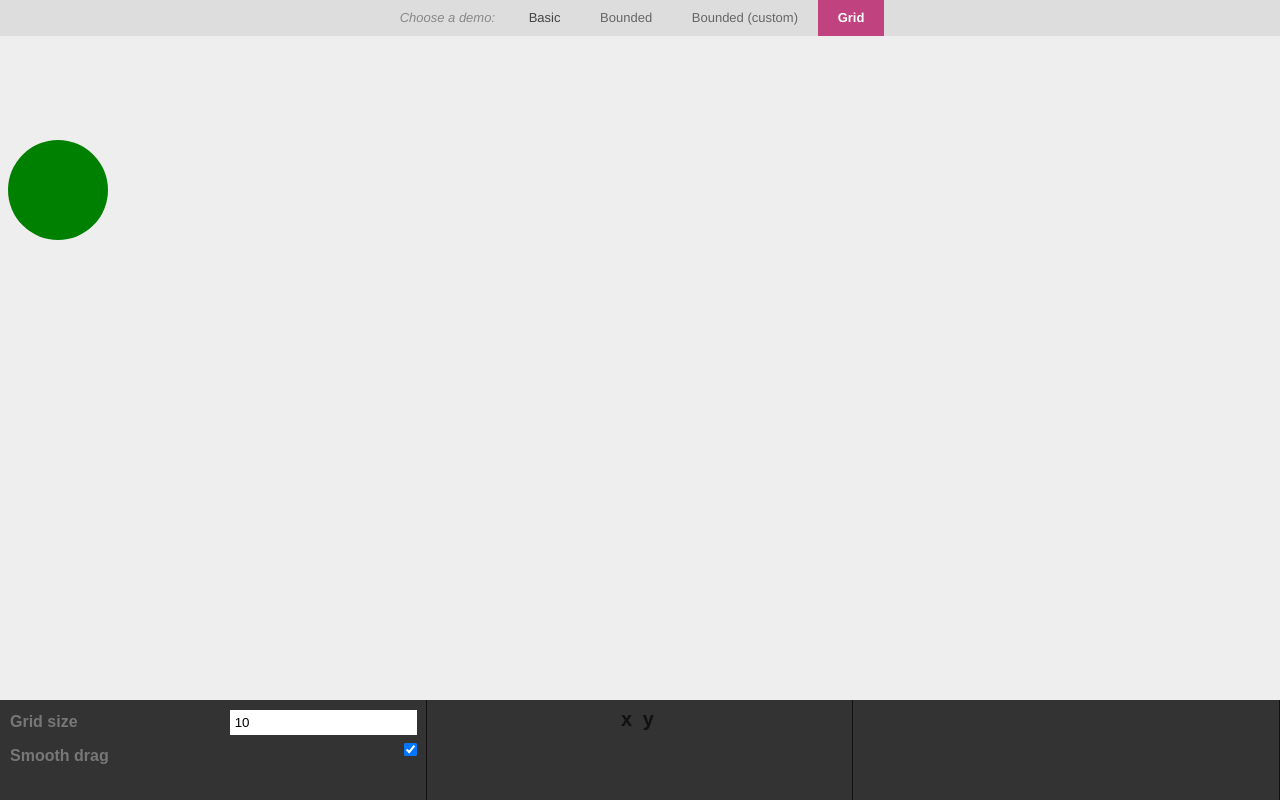
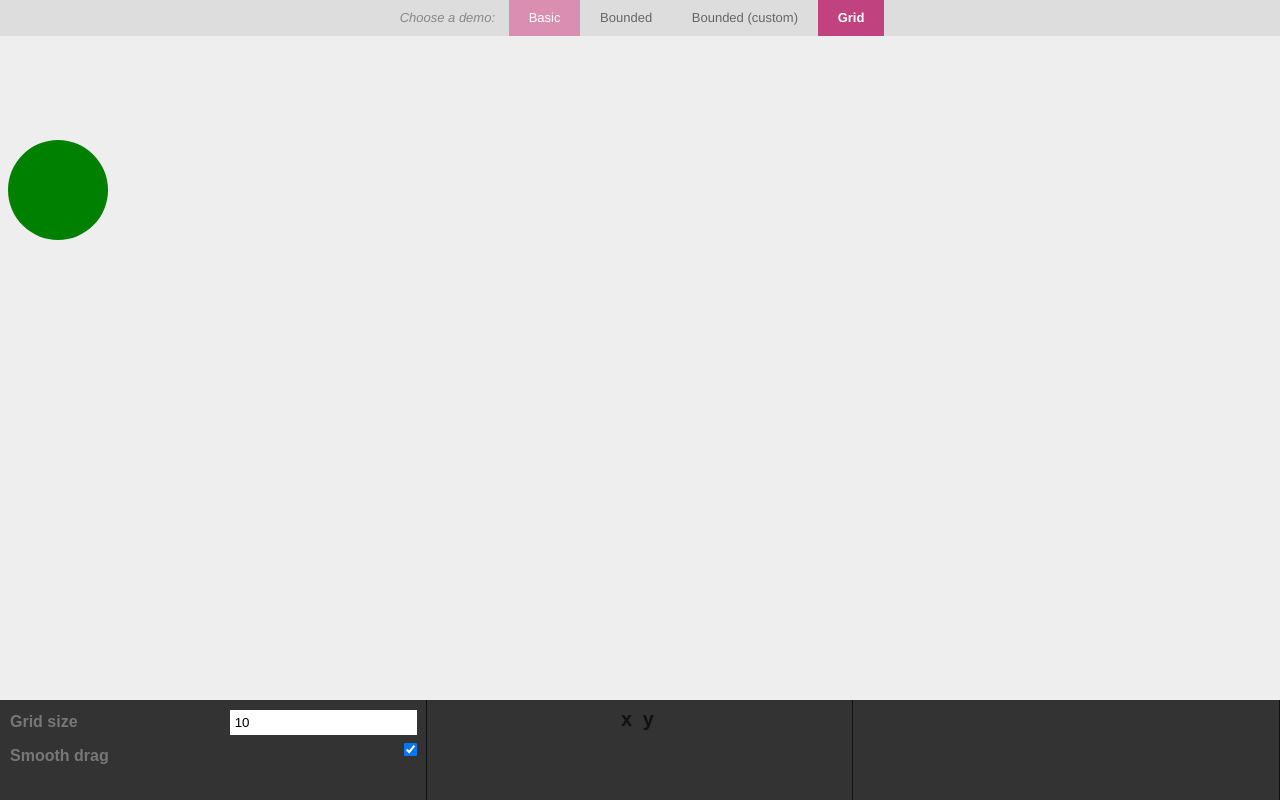
Before and after one commit to bcherny/draggable, a website with bundled scripts: page demos/grid/index.html in a window 1280 px wide. In both pictures the pointer is over the link "Basic". Built offline with nearby package versions, Linux system fonts and the light colour scheme.

Commit message:
tweaked navigation hover styling

```diff
--- a/demos/__common/common.css
+++ b/demos/__common/common.css
@@ -40,8 +40,8 @@ body {
 }
 
 #nav a:hover {
-	background: #ddd;
-	color: #444;
+	background: #DA8EB2;
+	color: #fff;
 }
 
 #nav a.cur {
```
